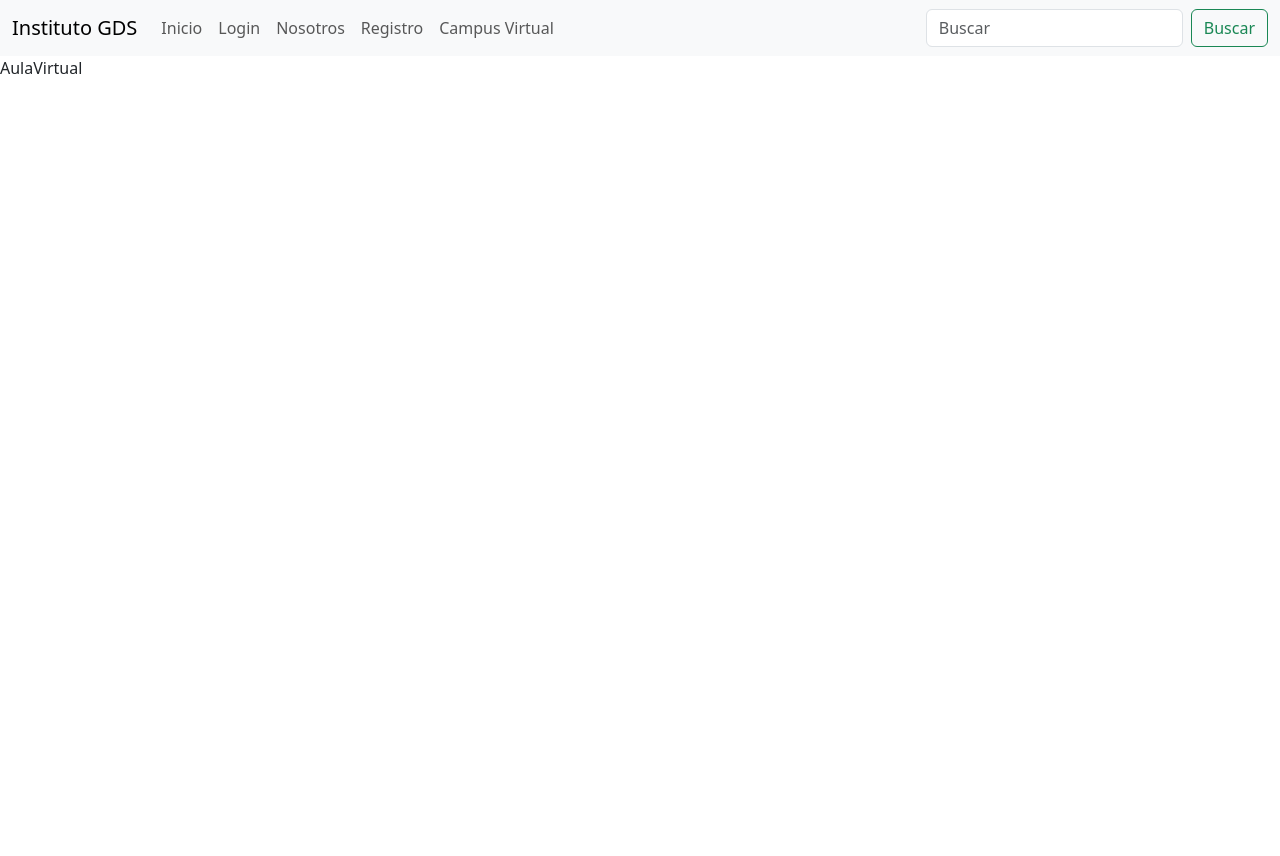
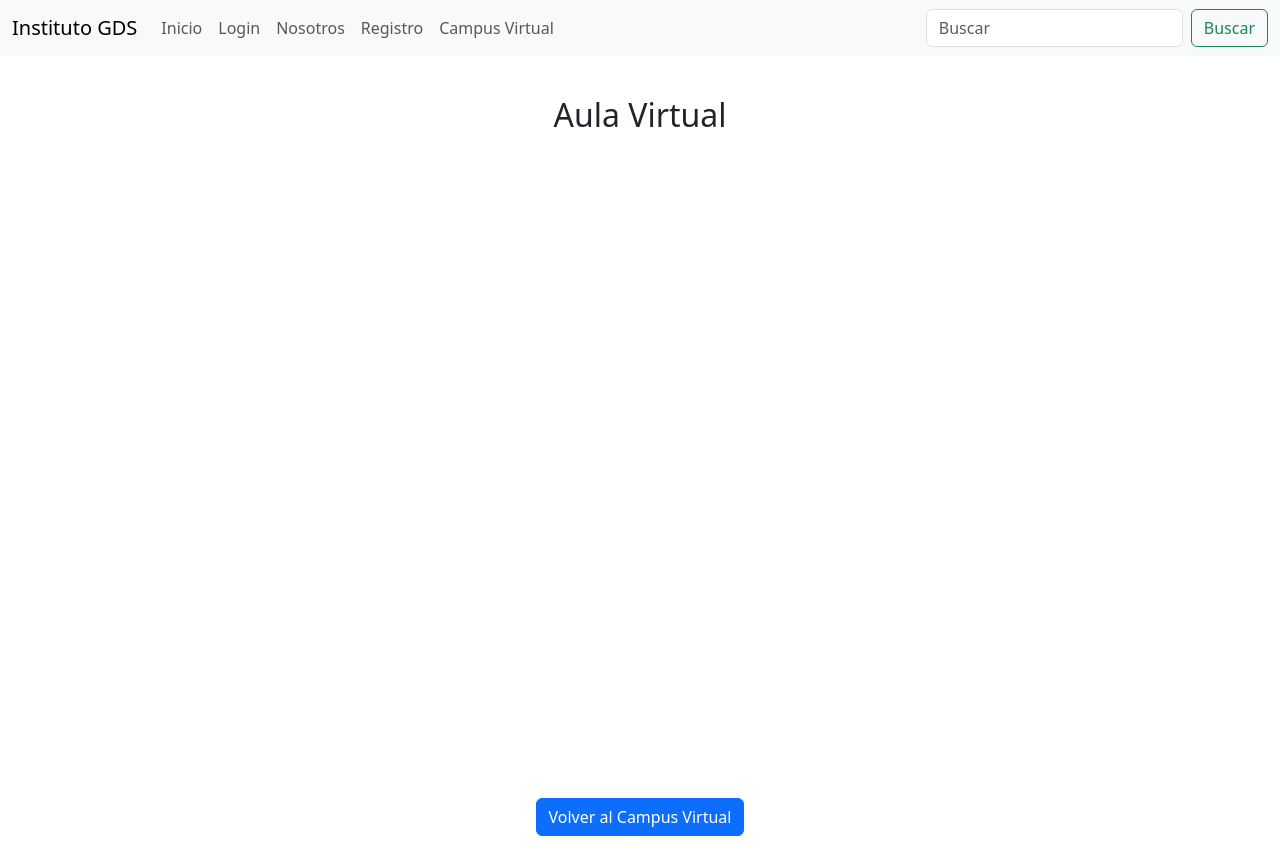
Before and after one commit to JonnyZ624/Proyecto-Unidad-Educativa, a React (Create React App) app: page /aula-virtual in a window 1280 px wide. Before the commit the page ends 800 px from the top, so only its background shows below. Built offline with nearby package versions, Linux system fonts and the light colour scheme.

Commit message:
Campus 2

```diff
--- a/src/components/CampusScreens/AulaVirtual.jsx
+++ b/src/components/CampusScreens/AulaVirtual.jsx
@@ -1,7 +1,16 @@
 import React from 'react'
+import { Button } from 'react-bootstrap'
+import { Link } from 'react-router-dom'
+import '../style/CampusVirtual.css'
 
 export default function AulaVirtual() {
   return (
-    <div>AulaVirtual</div>
+    <div className="campus-virtual-container">
+    <h1 className="campus-virtual-title">Aula Virtual</h1>
+    <Link to="/campusVirtual" className="campus-virtual-link">
+      <Button className="btn-campus">Volver al Campus Virtual</Button>
+    </Link>
+  </div>
+
   )
 }
--- a/src/components/CampusScreens/BibliotecaVirtual.jsx
+++ b/src/components/CampusScreens/BibliotecaVirtual.jsx
@@ -1,7 +1,16 @@
 import React from 'react'
+import { Button } from 'react-bootstrap'
+import { Link } from 'react-router-dom'
+import '../style/CampusVirtual.css'
 
 export default function BibliotecaVirtual() {
   return (
-    <div>BibliotecaVirtual</div>
+    <div className="campus-virtual-container">
+    <h1 className="campus-virtual-title">Biblioteca Virtual</h1>
+    <Link to="/campusVirtual" className="campus-virtual-link">
+      <Button className="btn-campus">Volver al Campus Virtual</Button>
+    </Link>
+  </div>
+
   )
 }
--- a/src/components/CampusScreens/Perfiles.jsx
+++ b/src/components/CampusScreens/Perfiles.jsx
@@ -1,7 +1,16 @@
 import React from 'react'
+import { Button } from 'react-bootstrap'
+import { Link } from 'react-router-dom'
+import '../style/CampusVirtual.css'
 
 export default function Perfiles() {
   return (
-    <div>Perfiles</div>
+    <div className="campus-virtual-container">
+    <h1 className="campus-virtual-title">Perfiles</h1>
+    <Link to="/campusVirtual" className="campus-virtual-link">
+      <Button className="btn-campus">Volver al Campus Virtual</Button>
+    </Link>
+  </div>
+
   )
 }
--- a/src/components/CampusScreens/RecordAcademico.jsx
+++ b/src/components/CampusScreens/RecordAcademico.jsx
@@ -1,7 +1,16 @@
 import React from 'react'
+import { Button } from 'react-bootstrap'
+import { Link } from 'react-router-dom'
+import '../style/CampusVirtual.css'
 
 export default function RecordAcademico() {
   return (
-    <div>RecordAcademico</div>
+    <div className="campus-virtual-container">
+    <h1 className="campus-virtual-title">Record Academico</h1>
+    <Link to="/campusVirtual" className="campus-virtual-link">
+      <Button className="btn-campus">Volver al Campus Virtual</Button>
+    </Link>
+  </div>
+
   )
 }
--- a/src/components/CampusScreens/Soporte.jsx
+++ b/src/components/CampusScreens/Soporte.jsx
@@ -1,7 +1,16 @@
 import React from 'react'
+import { Button } from 'react-bootstrap'
+import { Link } from 'react-router-dom'
+import '../style/CampusVirtual.css'
 
 export default function Soporte() {
   return (
-    <div>Soporte</div>
+    <div className="campus-virtual-container">
+    <h1 className="campus-virtual-title">Soporte</h1>
+    <Link to="/campusVirtual" className="campus-virtual-link">
+      <Button className="btn-campus">Volver al Campus Virtual</Button>
+    </Link>
+  </div>
+
   )
 }
--- /dev/null
+++ b/src/components/style/CampusVirtual.css
@@ -0,0 +1,20 @@
+.campus-virtual-container {
+    display: flex;
+    flex-direction: column;
+    justify-content: space-between;
+    height: 100vh;
+    padding: 20px;
+  }
+
+  .campus-virtual-title {
+    text-align: center;
+    font-size: 2rem;
+    margin-top: 20px;
+  }
+
+  .campus-virtual-link {
+    display: flex;
+    justify-content: center;
+    align-items: center;
+    margin-top: auto;
+  }
```
